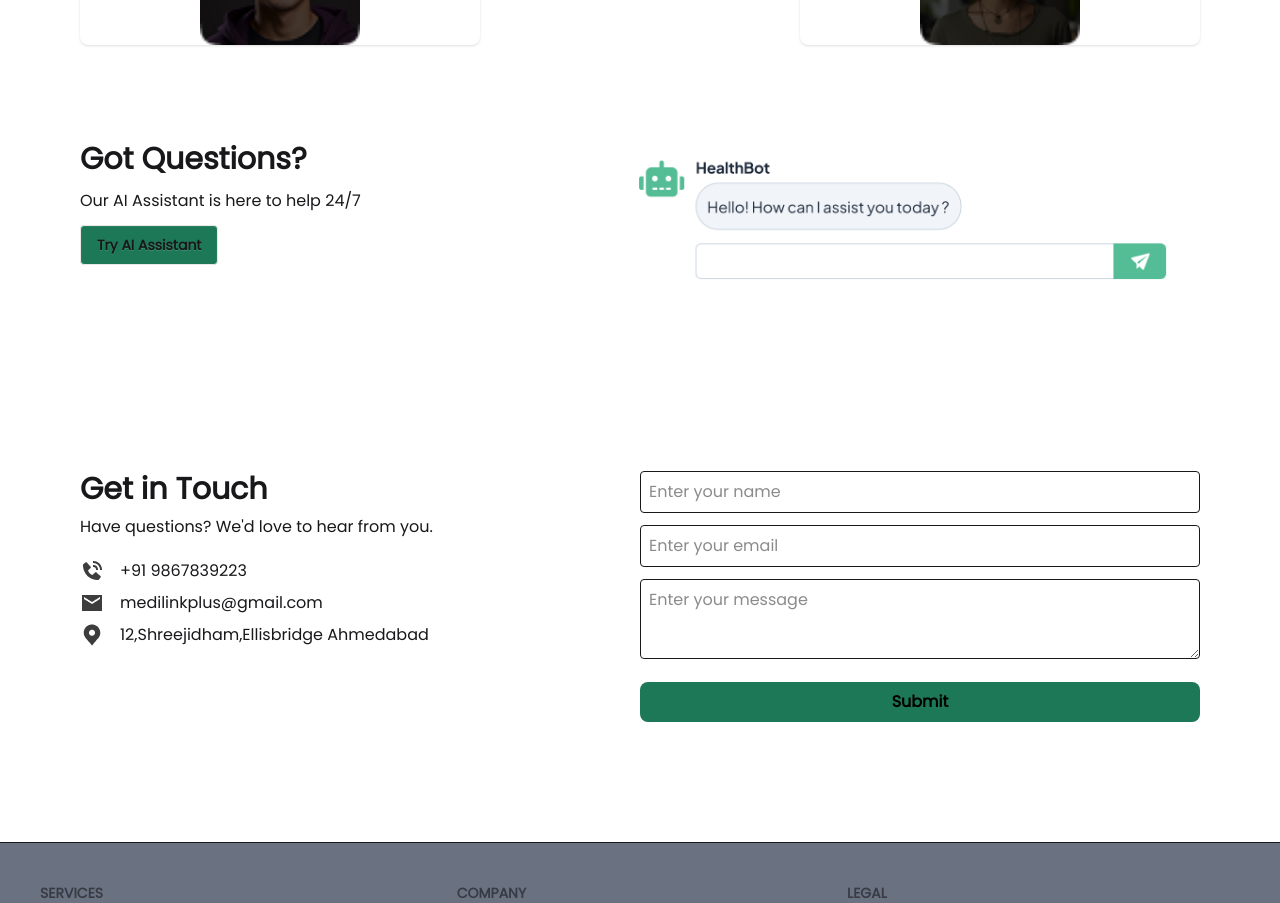
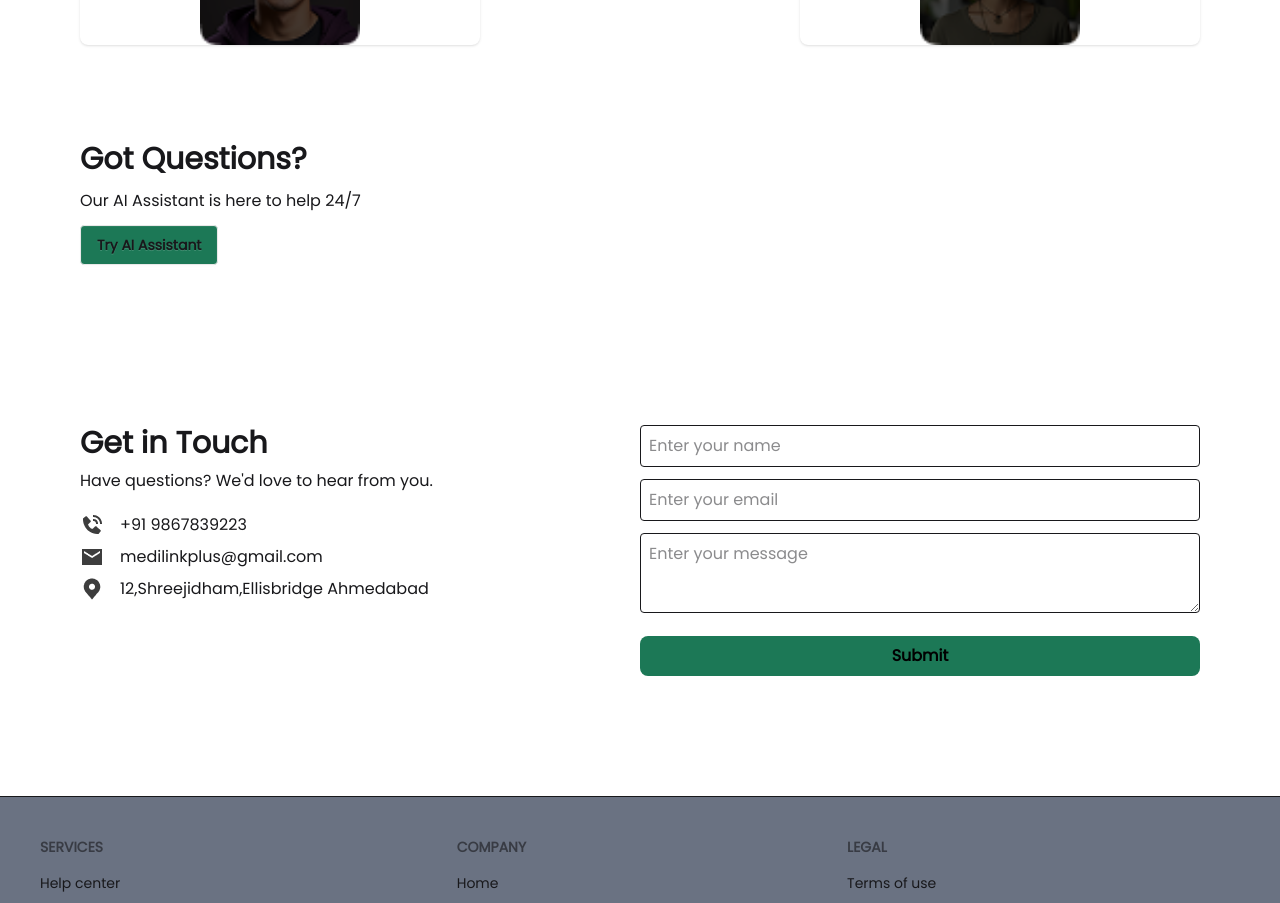
Before and after one commit to Vanshvala23/Med-Tech, a React (Vite) app in the folder client/: page / in a window 1280 px wide. Shown: the part 2640-3543 px from the top of the page. Built offline with nearby package versions, Linux system fonts and the light colour scheme.

Commit message:
Update Review.jsx

```diff
--- a/client/src/components/Review.jsx
+++ b/client/src/components/Review.jsx
@@ -2,7 +2,14 @@ import React from "react";
 import male from "../assets/Male.png";
 import female from "../assets/Female.png";
 import bot from "../assets/Bot.png";
+import ChatBot from "./ChatBot";
 function Review() {
+  const [showChatBox,setShowChatBox] = React.useState(false);
+
+  const handleChatBotToggle=()=>
+  {
+    setShowChatBox((prev)=>!showChatBox);
+  }
   return (
     <>
       <div className="mt-20">
@@ -46,11 +53,12 @@ function Review() {
         <div className="w-full md:w-1/2">
           <h1 className="text-3xl font-semibold mt-4">Got Questions?</h1>
           <h4 className="mt-3">Our AI Assistant is here to help 24/7</h4>
-          <button className="btn bg-[#1c7856] hover:bg-green-200 mt-3 duration-300">Try AI Assistant</button>
+          <button className="btn bg-[#1c7856] hover:bg-green-200 mt-3 duration-300" onClick={handleChatBotToggle}>Try AI Assistant</button>
         </div>
-        <div>
+        {showChatBox && <ChatBot />}
+        {/* <div>
           <img src={ bot} className="p-4" alt="bot" />
-        </div>
+        </div> */}
       </div>
     </>
   );
```
